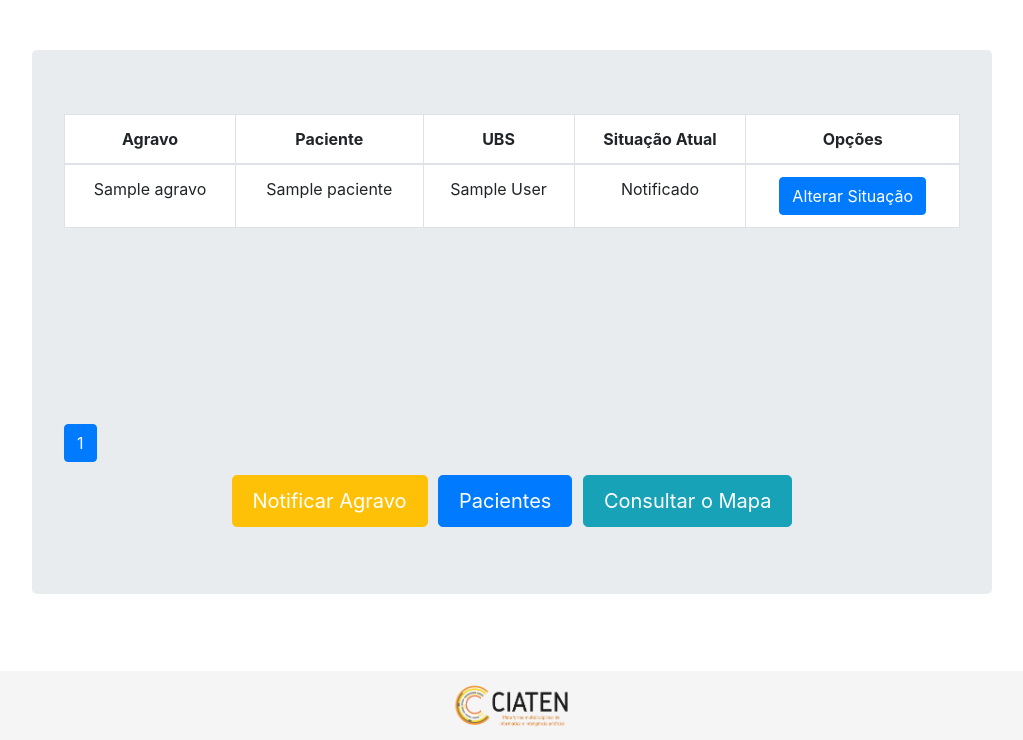
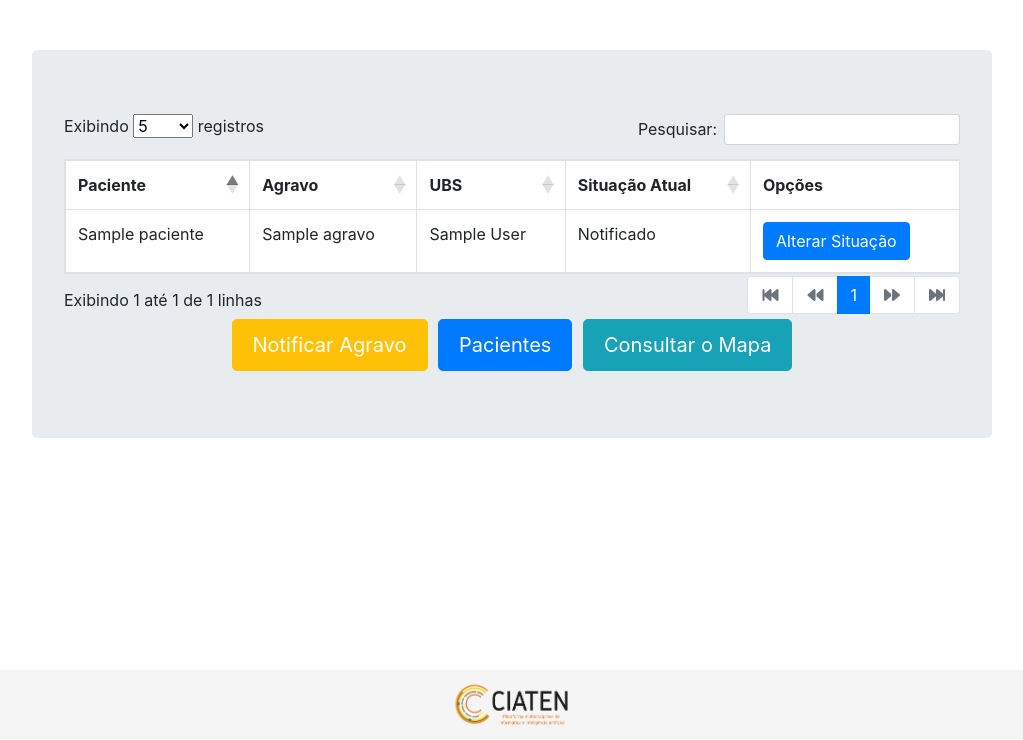
Before and after one commit to hector2506/Mapa_Saude, a Django app: page /notification/lista_notificacao/ in a window 1280 px wide. Shown: the part 61-801 px from the top of the page, without its empty margins (128-1151 px from the left). Run offline with Django 3.2, Linux system fonts and the light colour scheme; a user stored in the database is signed in; tables that the repository leaves empty hold one stand-in row (values such as "Sample post"); lists and menus that the app fills with data are empty; some libraries are stand-ins or nearby versions.

Commit message:
tabelas melhoradas

```diff
--- a/core/templates/core/base.html
+++ b/core/templates/core/base.html
@@ -26,6 +26,21 @@
   <link href="https://cdn.jsdelivr.net/npm/select2@4.1.0-beta.1/dist/css/select2.min.css" rel="stylesheet" />
 
   <script src="https://cdn.jsdelivr.net/npm/select2@4.1.0-beta.1/dist/js/select2.min.js"></script>
+
+  <!-- Data Table -->
+  <link rel="stylesheet" href="https://cdn.datatables.net/1.10.22/css/dataTables.bootstrap4.min.css">
+
+  <link rel="stylesheet" href="https://cdn.datatables.net/rowreorder/1.2.7/css/rowReorder.dataTables.min.css">
+
+  <link rel="stylesheet" href="https://cdn.datatables.net/responsive/2.2.6/css/responsive.dataTables.min.css">
+
+  <script src="https://cdn.datatables.net/1.10.22/js/jquery.dataTables.js"></script>
+
+  <script src="https://cdn.datatables.net/1.10.22/js/dataTables.bootstrap4.min.js"></script>
+
+  <script src="https://cdn.datatables.net/rowreorder/1.2.7/js/dataTables.rowReorder.min.js"></script>
+
+  <script src="https://cdn.datatables.net/responsive/2.2.6/js/dataTables.responsive.min.js"></script>
 
   <style>
     html {
--- a/notification/templates/notification/notificacao_list.html
+++ b/notification/templates/notification/notificacao_list.html
@@ -50,14 +50,14 @@ class="nav-item"
 {% endblock %}
 
 {% block body %}
-<div class="jumbotron mx-auto" style="max-width:75%; max-height:75%; margin:50px; text-align: center;">
+<div class="jumbotron mx-auto" style="width:75%; margin:50px;">
     {% if notificacoes %}
-    <div style="overflow: auto; height: 300px;">
-        <table class="table table-bordered" id="tabelaNotificacao" data-url="{% url 'notification:notificacao_list' %}">
+    <div id="tabelaLink" data-url="{% url 'notification:notificacao_list' %}">
+        <table id="tabelaNotificacao" class="table table-bordered table-hover">
             <thead>
                 <tr>
+                    <th>Paciente</th>
                     <th>Agravo</th>
-                    <th>Paciente</th>
                     <th>UBS</th>
                     <th>Situação Atual</th>
                     <th>Opções</th>
@@ -66,10 +66,10 @@ class="nav-item"
             <tbody>
                 {% for i in notificacoes %}
                 <tr>
+                    <td>{{i.paciente}}</td>
                     <td>{{i.agravo}}</td>
-                    <td>{{i.paciente}}</td>
                     <td>{{i.unidade_saude}}</td>
-                    <td id="SituacaoAtual" data-id="{{ i.id }}">{{i.situacao_atual}}</td>
+                    <td id="SituacaoAtual{{i.id}}">{{i.situacao_atual}}</td>
                     <td>
                         {% csrf_token %}
                         <button type="button" class="btn btn-primary" id="notificacao_valor" data-toggle="modal"
@@ -118,32 +118,8 @@ class="nav-item"
             </tbody>
         </table>
     </div>
-    <ul class="pagination" style="margin: 10px 0;">
-        {% if notificacoes.has_previous %}
-        <li class="page-item"><a class="page-link" title="Primeira página" href="?page=1">
-                <i class="fa fa-fast-backward" style="padding: 2px;"></i></a>
-        </li>
-        <li class="page-item"><a class="page-link" title="Página Anterior"
-                href="?page={{notificacoes.previous_page_number}}">
-                <i class="fa fa-backward" style="padding: 2px;"></i></a>
-        </li>
     {% endif %}
-        {% for i in notificacoes.paginator.page_range %}
-        <li class="page-item {% if notificacoes.number == i %} active {% endif %}"><a class="page-link"
-                href="?page={{i}}">{{i}}</a></li>
-        {% endfor %}
-        {% if notificacoes.has_next %}
-        <li class="page-item"><a class="page-link" title="Próxima página"
-                href="?page={{notificacoes.next_page_number}}">
-                <i class="fa fa-forward" style="padding: 2px;"></i></a>
-        </li>
-        <li class="page-item"><a class="page-link" title="Útima página"
-                href="?page={{ notificacoes.paginator.num_pages }}">
-                <i class="fa fa-fast-forward" style="padding: 2px;"></i></a>
-        </li>
-        {% endif %}
-    </ul>
-    {% endif %}
+    <div style="text-align: center;">
         <form action="{% url 'notification:novo_notificacao' %}" method="GET">
             <button type="submit" id="ButtonAgravo" class="btn btn-warning btn-lg">
                 <div id="linkCadastro">Notificar Agravo</div>
@@ -154,16 +130,61 @@ class="nav-item"
                 Pacientes
             </button>
         </form>
-    <button type="button" class="btn btn-info btn-lg" id="ButtonMapa" data-toggle="modal"
-        data-target="#modal_mapa">Consultar o Mapa</button>
+        <button type="button" class="btn btn-info btn-lg" id="ButtonMapa"
+        data-toggle="modal" data-target="#modal_mapa">
+        Consultar o Mapa
+        </button>
+    </div>
 </div>
 <script>
+    $(document).ready(function () {
+        var language = {
+            "decimal":        "",
+            "emptyTable":     "Tabela vazia",
+            "info":           "Exibindo _START_ até _END_ de _TOTAL_ linhas",
+            "infoEmpty":      "Exibindo 0 até 0 de 0 linhas",
+            "infoFiltered":   "",
+            "infoPostFix":    "",
+            "thousands":      ",",
+            "lengthMenu":     "Exibindo _MENU_ registros",
+            "loadingRecords": "Carregando...",
+            "processing":     "Processando...",
+            "search":         "Pesquisar:",
+            "zeroRecords":    "Nenhum registro encontrado",
+            "paginate": {
+                "first":      '<i class="fa fa-fast-backward" style="padding: 2px;"></i>',
+                "last":       '<i class="fa fa-fast-forward" style="padding: 2px;"></i>',
+                "next":       '<i class="fa fa-forward" style="padding: 2px;"></i>',
+                "previous":   '<i class="fa fa-backward" style="padding: 2px;"></i>'
+            },
+            "aria": {
+                "sortAscending":  ": activate to sort column ascending",
+                "sortDescending": ": activate to sort column descending"
+            }
+        }
+        $('#tabelaNotificacao').DataTable({
+            responsive: true,
+            scrollY: '35vh',
+            scrollCollapse: true,
+            'language': language,
+            'lengthMenu': [ [5, 10, 25, 50, -1], [5, 10, 25, 50, "Tudo"] ],
+            'pagingType': "full_numbers",
+            "columnDefs": [
+                { "orderable": false, "targets": 4 },
+                { "searchable": false, "targets": 4 }
+            ],
+            rowReorder: {
+                selector: 'td:nth-child(2)'
+            },
+        })
+    })
+
     var csrfToken = $("input[name=csrfmiddlewaretoken]").val()
     $("#tabelaNotificacao").on('click', '#ButtonModal', function () {
         event.preventDefault();
         var dataId = $(this).data('id')
         $.ajax({
-            url: $("#tabelaNotificacao").data('url'),
+            url: $("#tabelaLink").data('url'),
             data: {
                 csrfmiddlewaretoken: csrfToken,
                 notificacao_valor: dataId,
@@ -171,8 +192,7 @@ class="nav-item"
             },
             type: 'post',
             success: function (response) {
-                var situacaoAtual = $('#SituacaoAtual[data-id="' + dataId + '"]')
-                situacaoAtual.html(response.situacao_atual)
+                document.getElementById("SituacaoAtual" + dataId).innerHTML = response.situacao_atual;
             }
         })
     })
--- a/notification/views.py
+++ b/notification/views.py
@@ -31,9 +31,11 @@ def notificacao_list(request):
         notificacao = get_object_or_404(Notificacao, id=request.POST['notificacao_valor'])
         notificacao.situacao_atual = request.POST['situacao_notificacao']
         notificacao.save()
+        notificacoes = Notificacao.objects.filter(usuario=request.user).order_by('agravo')
+        agravos_mapa = Agravo.objects.all()
         return JsonResponse({'situacao_atual':notificacao.situacao_atual}, status=200)
     else:
-        notificacoes = gerenciar_paginacao(request, Notificacao.objects.filter(usuario=request.user).order_by('agravo'))
+        notificacoes = Notificacao.objects.filter(usuario=request.user).order_by('agravo')
         agravos_mapa = Agravo.objects.all()
         if (notificacoes):
             context = {
--- a/patient/views.py
+++ b/patient/views.py
@@ -26,8 +26,7 @@ def gerenciar_paginacao(request, object_list):
 
 @login_required
 def paciente_list(request):
-    pacientes = gerenciar_paginacao(request, Paciente.objects.filter(
-        ubs=request.user.vinculo).order_by('nome'))
+    pacientes = Paciente.objects.filter(ubs=request.user.vinculo).order_by('nome')
     agravos_mapa = Agravo.objects.all()
     if (pacientes):
         context = {
```
Also changed, not shown: patient/templates/patient/home.html (+50 -37 lines). Lines whose indentation alone changed are shown as unchanged.
